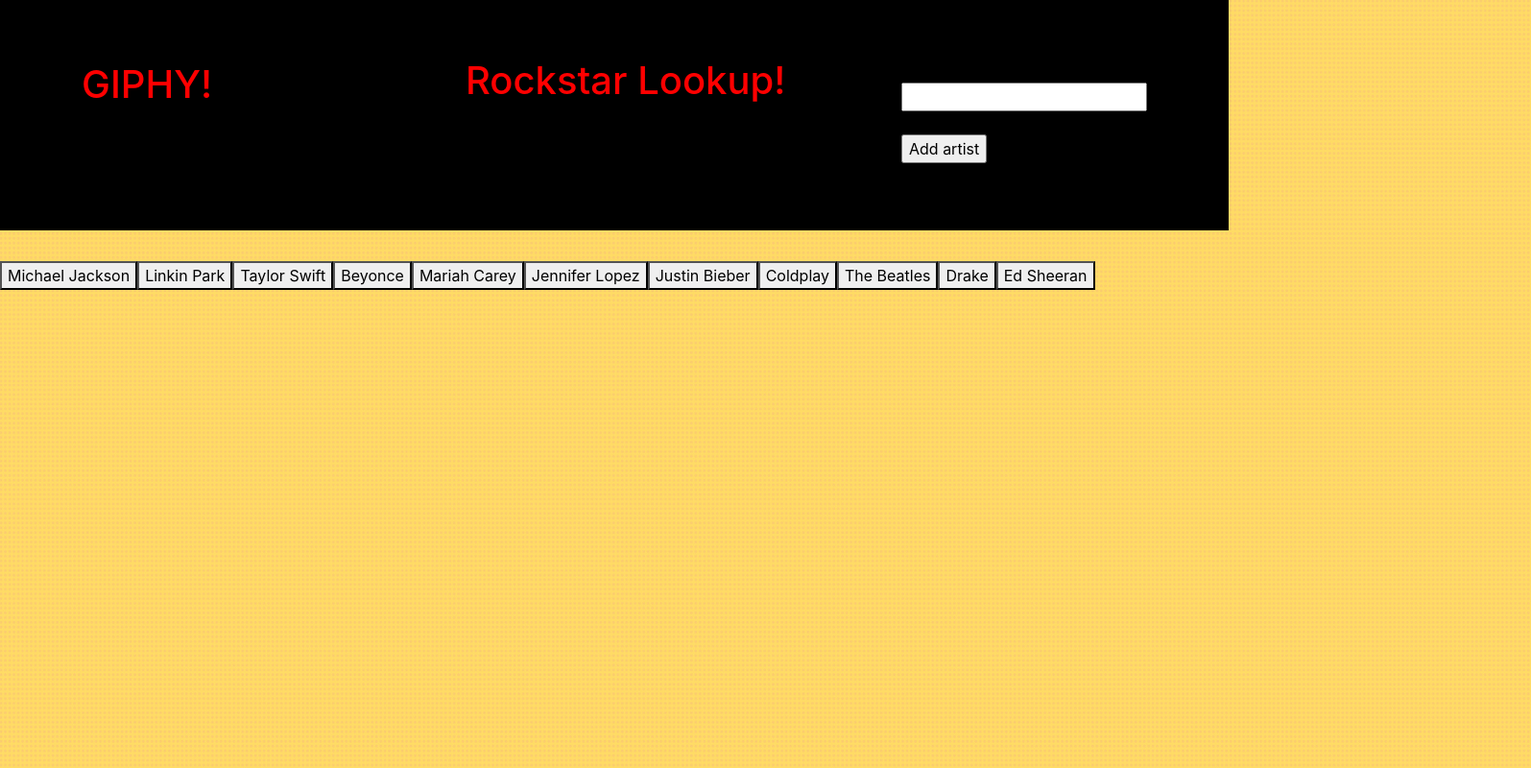
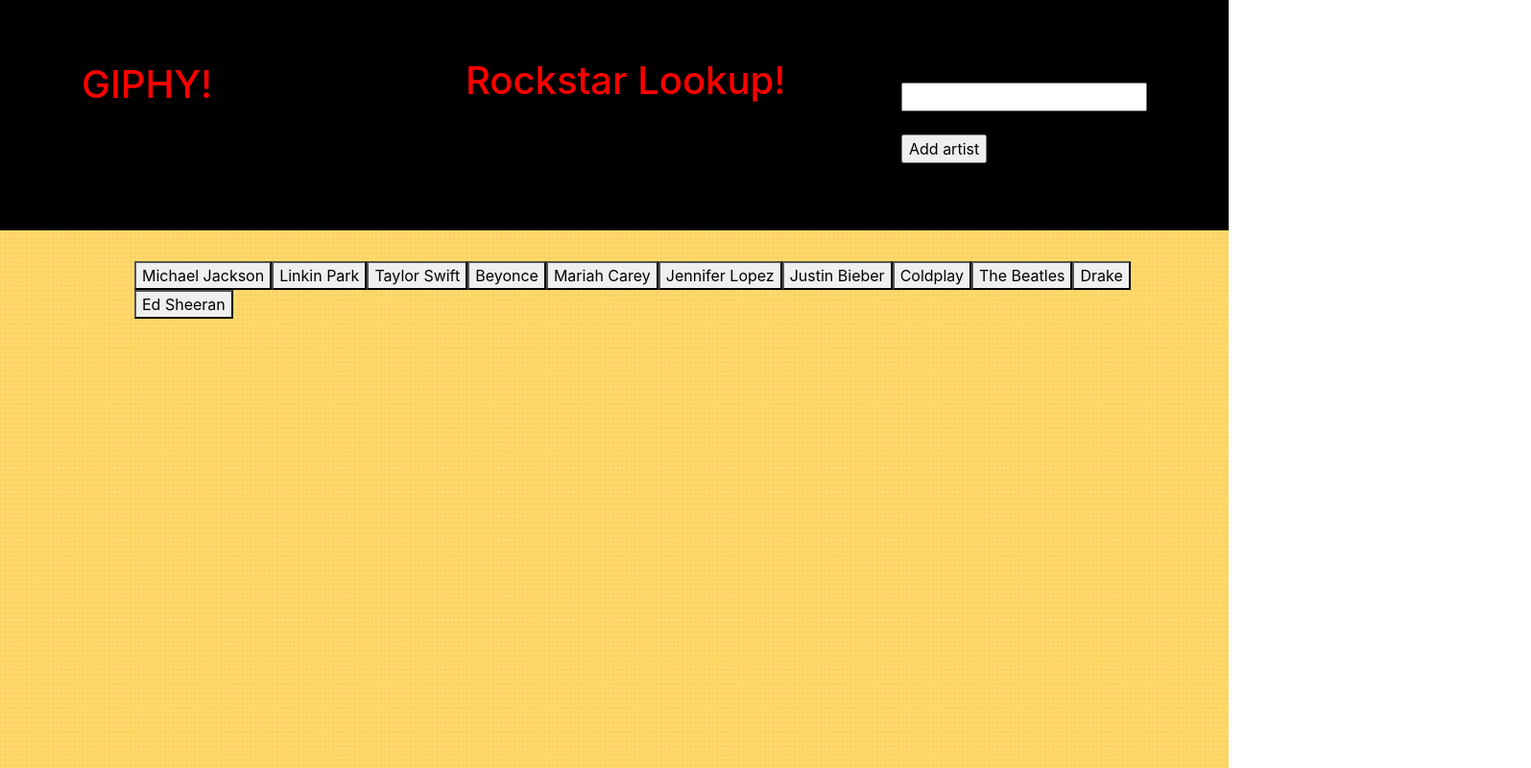
Before and after one commit to sumeet-sharma/Rockstar-Lookup, a plain HTML site: page index.html in a window 1280 px wide. Shown: the whole page at 96% size, 1595 px wide, since content can reach past the window. Drawn offline with nearby package versions, Linux system fonts and the light colour scheme.

Commit message:
more modifications

```diff
--- a/assets/css/style.css
+++ b/assets/css/style.css
@@ -2,6 +2,12 @@
     position: relative;
     left: 400px;
     top: -60px;
+    width: 400px;
+}
+
+#artist-buttons{
+    margin-left: 140px;
+    margin-bottom: 30px;
 }
 
 #artist-form{
@@ -13,6 +19,7 @@
 .jumbotron{
     color: red;
     background-color: black;
+
 }
 
 body{
```
